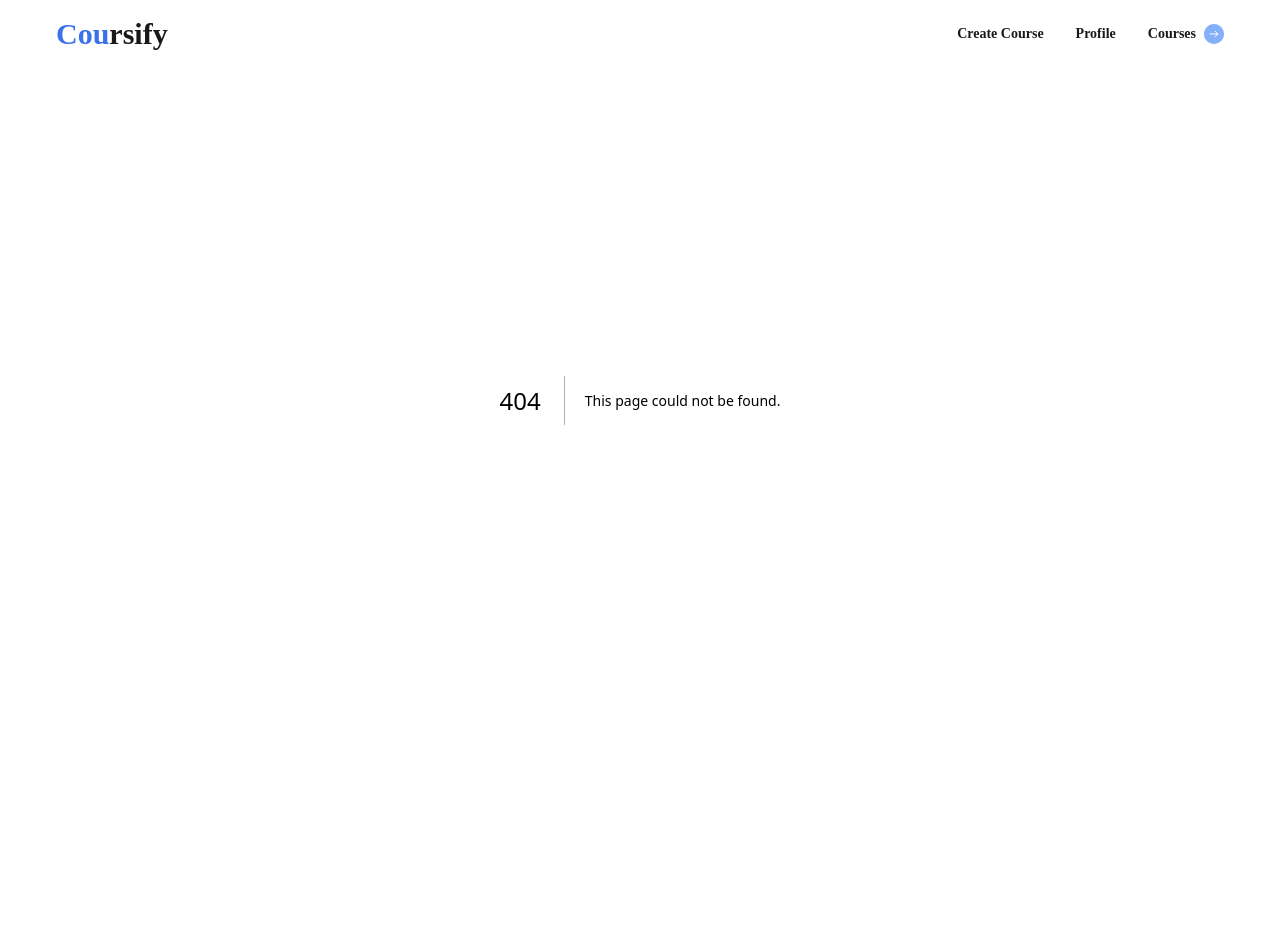
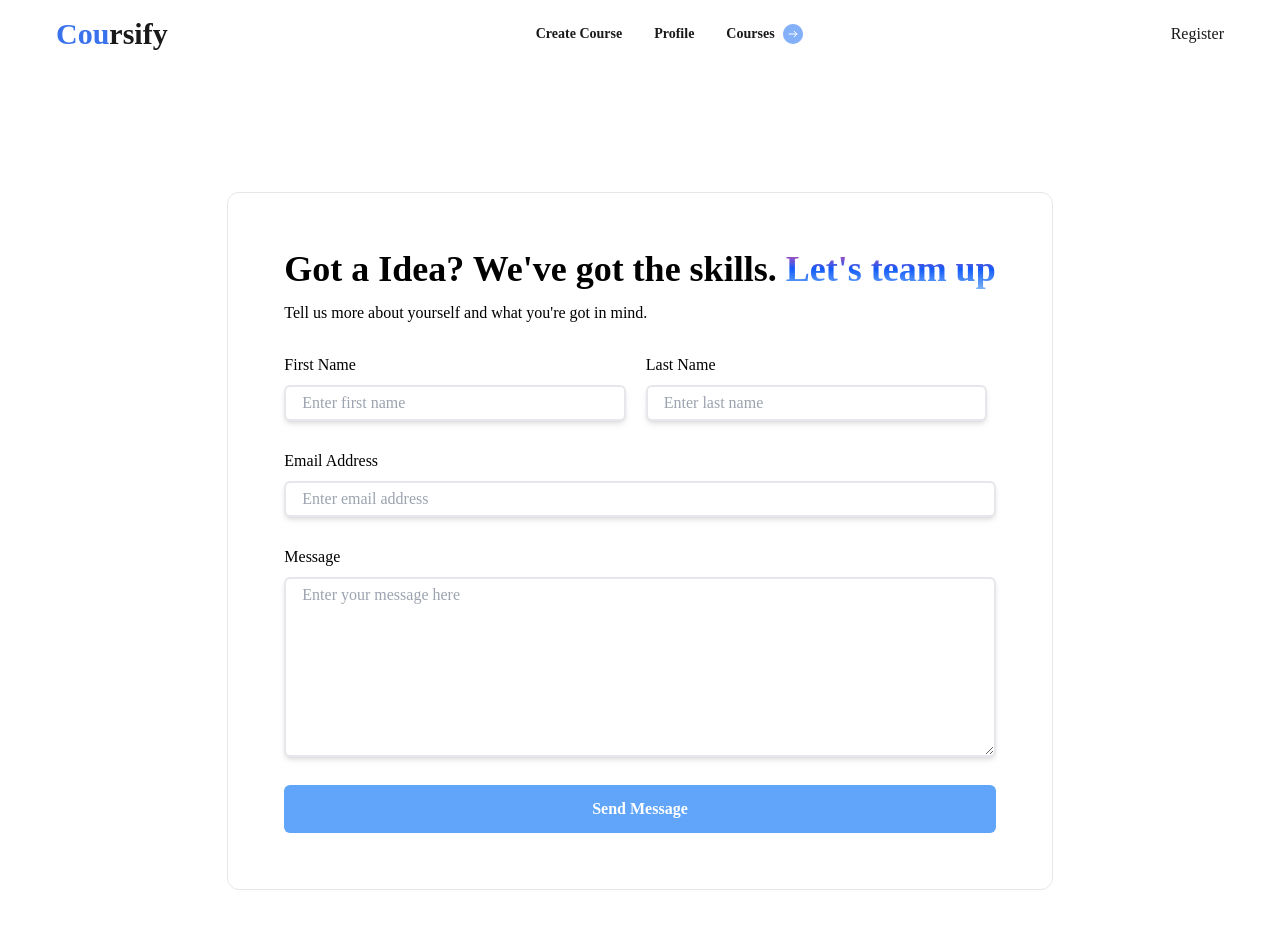
Before and after one commit to prathmesh61/coursify, a Next.js app: page /contact in a window 1280 px wide. Before the commit this address had no page. Shown: the top 928 px of the page. Before the commit the page ends 800 px from the top, so only its background shows below. Built offline with nearby package versions, Linux system fonts and the light colour scheme.

Commit message:
contact & about,Footer done

```diff
--- /dev/null
+++ b/app/about/page.tsx
@@ -0,0 +1,82 @@
+import React from "react";
+import blurBg from "@/images/blurImg.svg";
+import Image from "next/image";
+
+const AboutPage = () => {
+  return (
+    <div className="mt-40 lg:mt-40 relative  max-w-screen-2xl mx-auto">
+      <header className="mx-auto px-14 lg:w-[70%]">
+        <h2 className=" text-4xl font-bold text-center">
+          Driving Innovation in Online Education for
+          <span className="bg-gradient-to-b from-[#f14a9d] via-[#125bfa] to-[#7ab2f3] text-transparent bg-clip-text font-bold">
+            {" "}
+            - Brighter Future
+          </span>
+        </h2>
+        <p className="mx-auto mt-3 text-center text-base font-medium text-richblack-300 lg:w-[95%]">
+          Coursify is at the forefront of driving innovation in online
+          education. We're passionate about creating a brighter future by
+          offering cutting-edge courses, leveraging emerging technologies, and
+          nurturing a vibrant learning community.
+        </p>
+      </header>
+      <div className=" w-[100%] flex justify-evenly mt-20 gap-4 flex-wrap ">
+        <img
+          src="https://study-notion-ebjpn3pa9-thefarhanahmad.vercel.app/static/media/aboutus1.86606deea209badf5925.webp"
+          alt="About1"
+          className="object-contain w-[350px] rounded-lg"
+        />
+        <img
+          src="https://study-notion-ebjpn3pa9-thefarhanahmad.vercel.app/static/media/aboutus3.f5cfba861877ea03735d.webp"
+          alt="About2"
+          className="object-contain w-[350px] rounded-lg"
+        />
+        <img
+          src="https://study-notion-ebjpn3pa9-thefarhanahmad.vercel.app/static/media/aboutus2.0a1cd797ce3a69e81830.webp"
+          alt="About3"
+          className="object-contain w-[350px] rounded-lg"
+        />
+      </div>
+      <div className="w-full ">
+        <Image
+          src={blurBg}
+          alt="blurImg"
+          objectFit="cover"
+          className="absolute top-[-100px] left-0 blur-2xl -z-10  opacity-30 rounded-full w-[450px] h-[450px]"
+        />
+      </div>
+      <div className="bg-white shadow-md mt-20">
+        <div className="flex flex-col gap-10 justify-between w-11/12 max-w-maxContent text-black mx-auto ">
+          <div className="grid grid-cols-2 md:grid-cols-4 text-center gap-2">
+            <div className="flex flex-col py-10">
+              <h1 className="text-[30px] font-bold text-richblack-5 ">8K</h1>
+              <h2 className="font-semibold text-[16px] bg-blue-400  text-white">
+                Active Students
+              </h2>
+            </div>
+            <div className="flex flex-col py-10">
+              <h1 className="text-[30px] font-bold text-richblack-5">60+</h1>
+              <h2 className="font-semibold text-[16px] bg-blue-400  text-white">
+                Mentors
+              </h2>
+            </div>
+            <div className="flex flex-col py-10">
+              <h1 className="text-[30px] font-bold text-richblack-5">120+</h1>
+              <h2 className="font-semibold text-[16px] bg-blue-400  text-white">
+                Courses
+              </h2>
+            </div>
+            <div className="flex flex-col  py-10">
+              <h1 className="text-[30px] font-bold text-richblack-5">30+</h1>
+              <h2 className="font-semibold text-[16px] bg-blue-400  text-white">
+                Awards
+              </h2>
+            </div>
+          </div>
+        </div>
+      </div>
+    </div>
+  );
+};
+
+export default AboutPage;
--- /dev/null
+++ b/app/contact/page.tsx
@@ -0,0 +1,81 @@
+import React from "react";
+
+const ContactPage = () => {
+  return (
+    <div className="relative max-w-screen-2xl mx-auto mt-40 lg:mt-48 px-14 gap-5 flex flex-col justify-center items-center">
+      <div className="border border-richblack-600 text-richblack-300 rounded-xl p-7 lg:p-14 flex gap-3 flex-col">
+        <h1 className="text-4xl leading-10 font-semibold text-richblack-5">
+          Got a Idea? We've got the skills.{" "}
+          <span className="bg-gradient-to-b from-[#f14a9d] via-[#125bfa] to-[#7ab2f3] text-transparent bg-clip-text font-bold">
+            Let's team up
+          </span>
+        </h1>
+        <p className="text-md">
+          Tell us more about yourself and what you're got in mind.
+        </p>
+
+        <form className="flex flex-col gap-7 mt-4">
+          <div className="flex flex-col gap-5 lg:flex-row">
+            <div className="flex flex-col gap-2 lg:w-[48%]">
+              <label htmlFor="firstname" className="lable-style">
+                First Name
+              </label>
+              <input
+                type="text"
+                name="firstname"
+                id="firstname"
+                placeholder="Enter first name"
+                className="shadow-md px-4 py-1 border-2 border-gray-200 rounded-md"
+              />
+            </div>
+            <div className="flex flex-col gap-2 lg:w-[48%]">
+              <label htmlFor="lastname" className="lable-style">
+                Last Name
+              </label>
+              <input
+                type="text"
+                name="lastname"
+                id="lastname"
+                placeholder="Enter last name"
+                className="shadow-md px-4 py-1 border-2 border-gray-200 rounded-md"
+              />
+            </div>
+          </div>
+          <div className="flex flex-col gap-2">
+            <label htmlFor="email" className="lable-style">
+              Email Address
+            </label>
+            <input
+              type="email"
+              name="email"
+              id="email"
+              placeholder="Enter email address"
+              className="shadow-md px-4 py-1 border-2 border-gray-200 rounded-md"
+            />
+          </div>
+          <div className="flex flex-col gap-2">
+            <label htmlFor="message" className="lable-style">
+              Message
+            </label>
+            <textarea
+              name="message"
+              id="message"
+              cols={30}
+              rows={7}
+              placeholder="Enter your message here"
+              className="shadow-md px-4 py-1 border-2 border-gray-200 rounded-md "
+            ></textarea>
+          </div>
+          <button
+            type="submit"
+            className="rounded-md bg-blue-400 px-6 py-3 text-center text-[13px] font-bold text-white  hover:shadow-none  disabled:bg-gray-400 sm:text-[16px] "
+          >
+            Send Message
+          </button>
+        </form>
+      </div>
+    </div>
+  );
+};
+
+export default ContactPage;
--- a/components/Header.tsx
+++ b/components/Header.tsx
@@ -10,6 +10,7 @@ import { useState } from "react";
 import MobileNav from "./MobileNav";
 const Header = () => {
   const { loginUser } = useGetLoginUser();
+
   const [open, seOpen] = useState(false);
   return (
     <div className="fixed top-0 w-full z-10 bg-white opacity-90 ">
@@ -43,16 +44,7 @@ const Header = () => {
             />
           </Link>
         </div>
-        {loginUser ? (
-          <Logout />
-        ) : (
-          <Link
-            href="/register"
-            className="bg-blue-500 text-white px-4 py-1 text-sm rounded-md cursor-pointer hidden md-flex"
-          >
-            Register
-          </Link>
-        )}
+        {loginUser ? <Logout /> : <Link href={"/register"}>Register</Link>}
         <div
           className="md:hidden cursor-pointer flex gap-1 items-center"
           onClick={() => seOpen(!open)}
```
Also changed, not shown: app/(Course)/courses/page.tsx (renamed from app/(CourseDir)/courses/page.tsx), app/(Course)/new-course/page.tsx (renamed from app/(CourseDir)/new-course/page.tsx).
